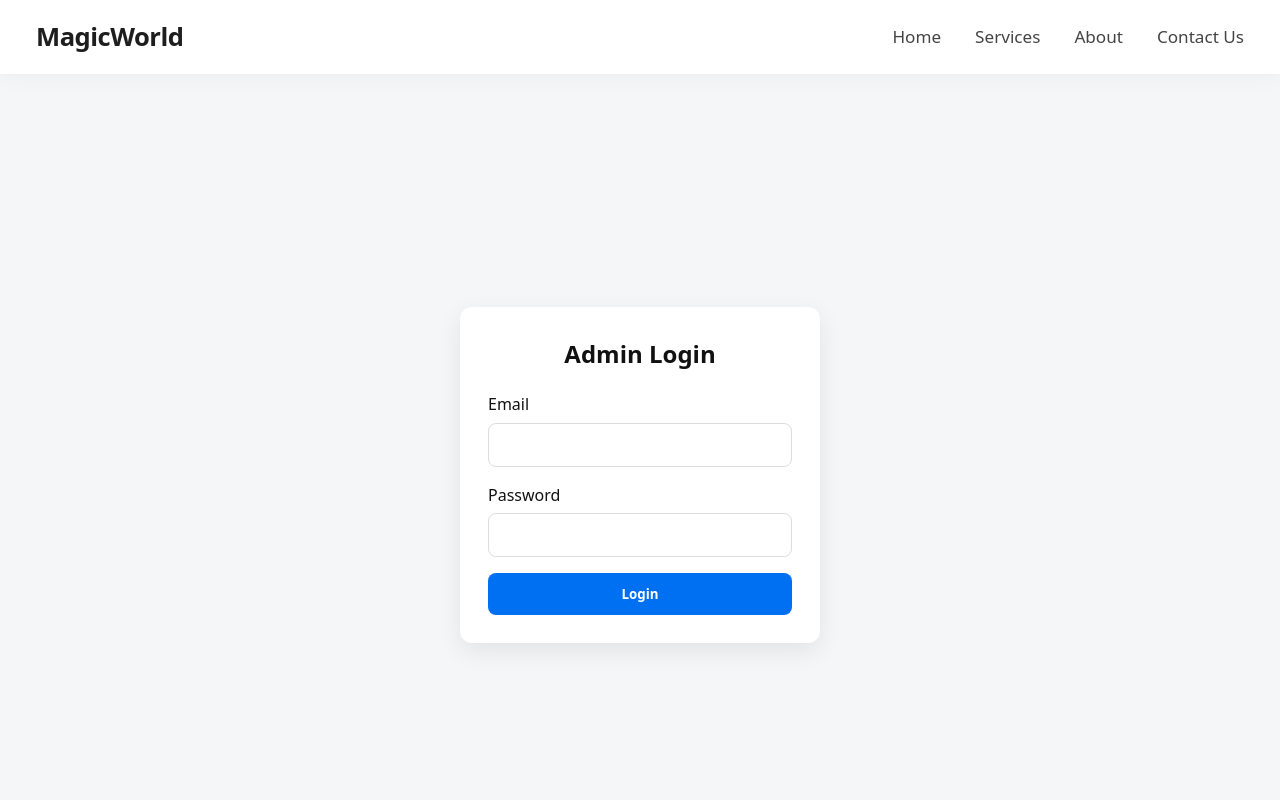
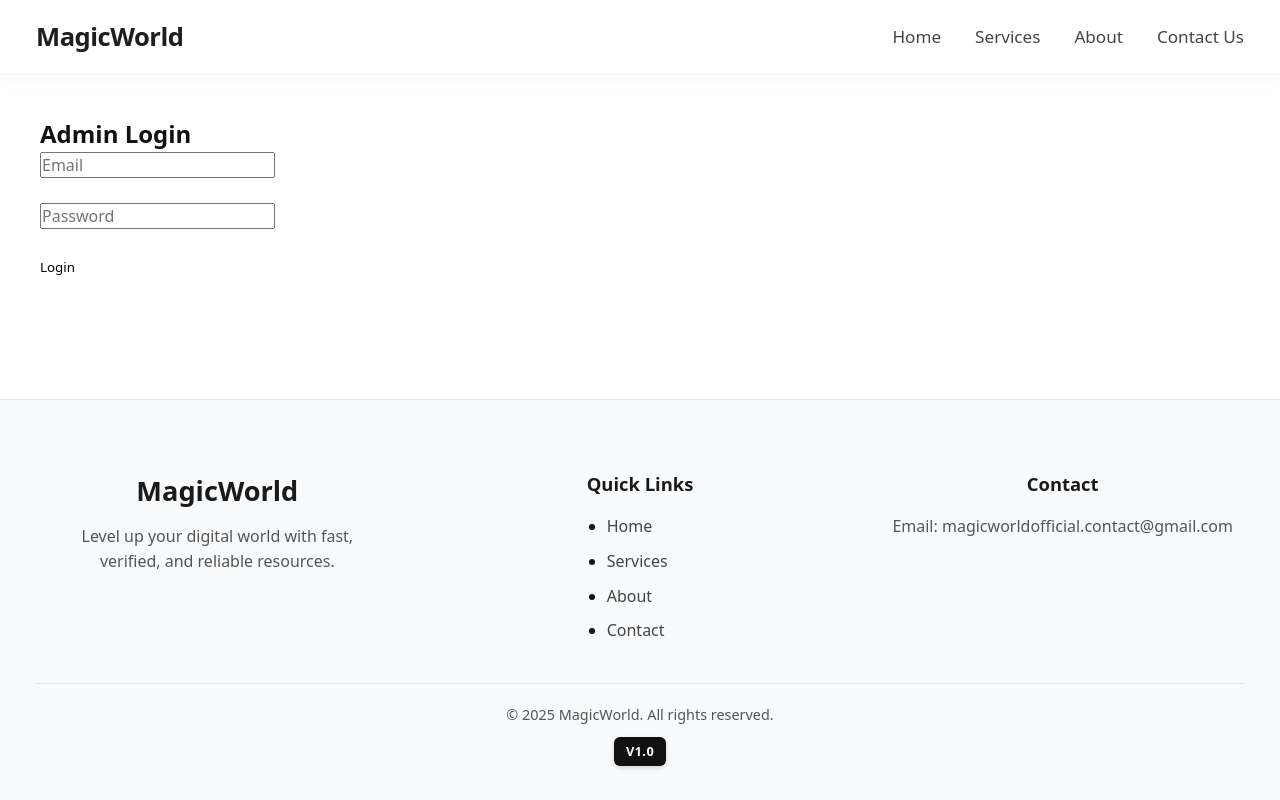
Before and after one commit to MagicWorld-Official/MagicWorld, a Next.js app: page /admin/login in a window 1280 px wide. Shown: the top 800 px of the page. Built offline with nearby package versions, Linux system fonts and the light colour scheme.

Commit message:
fix: enable secure cookies behind proxy

```diff
--- a/app/admin/login/page.tsx
+++ b/app/admin/login/page.tsx
@@ -1,30 +1,20 @@
 "use client";
 
 import { useState } from "react";
-import type { CSSProperties } from "react";
 
 export default function AdminLoginPage() {
   const [email, setEmail] = useState("");
   const [password, setPassword] = useState("");
-  const [loading, setLoading] = useState(false);
   const [error, setError] = useState("");
 
   const submit = async () => {
-    if (!email || !password) {
-      setError("Email and password are required");
-      return;
-    }
-
-    setLoading(true);
     setError("");
 
-    try {
     const res = await fetch(
       `${process.env.NEXT_PUBLIC_API_URL}/admin/login`,
       {
         method: "POST",
         headers: { "Content-Type": "application/json" },
-          credentials: "include",
         body: JSON.stringify({ email, password }),
       }
     );
@@ -33,107 +23,38 @@ export default function AdminLoginPage() {
 
     if (!res.ok || !data.success) {
       setError("Invalid credentials");
-        setLoading(false);
       return;
     }
 
-      // backend already set httpOnly cookie
+    // ✅ SAVE TOKEN
+    localStorage.setItem("adminToken", data.token);
+
+    // ✅ GO TO DASHBOARD
     window.location.href = "/admin";
-    } catch (err) {
-      setError("Server error. Try again.");
-      setLoading(false);
-    }
   };
 
   return (
-    <div style={styles.wrapper}>
-      <div style={styles.card}>
-        <h2 style={styles.title}>Admin Login</h2>
+    <div style={{ padding: 40 }}>
+      <h2>Admin Login</h2>
 
-        {error && <p style={styles.error}>{error}</p>}
+      {error && <p style={{ color: "red" }}>{error}</p>}
 
-        <div style={styles.field}>
-          <label>Email</label>
       <input
-            type="email"
+        placeholder="Email"
         value={email}
         onChange={(e) => setEmail(e.target.value)}
-            style={styles.input}
-            autoComplete="email"
       />
-        </div>
+      <br /><br />
 
-        <div style={styles.field}>
-          <label>Password</label>
       <input
         type="password"
+        placeholder="Password"
         value={password}
         onChange={(e) => setPassword(e.target.value)}
-            style={styles.input}
-            autoComplete="current-password"
       />
-        </div>
+      <br /><br />
 
-        <button
-          onClick={submit}
-          disabled={loading}
-          style={{
-            ...styles.button,
-            opacity: loading ? 0.7 : 1,
-          }}
-        >
-          {loading ? "Logging in..." : "Login"}
-        </button>
-      </div>
+      <button onClick={submit}>Login</button>
     </div>
   );
 }
-
-const styles: Record<string, CSSProperties> = {
-  wrapper: {
-    display: "flex",
-    justifyContent: "center",
-    alignItems: "center",
-    height: "100vh",
-    background: "#f4f6f8",
-  },
-  card: {
-    width: "360px",
-    padding: "28px",
-    background: "#fff",
-    borderRadius: "12px",
-    boxShadow: "0 8px 24px rgba(0,0,0,0.08)",
-  },
-  title: {
-    textAlign: "center",
-    marginBottom: "20px",
-  },
-  field: {
-    marginBottom: "16px",
-    display: "flex",
-    flexDirection: "column",
-    gap: "6px",
-  },
-  input: {
-    padding: "10px",
-    borderRadius: "8px",
-    border: "1px solid #ddd",
-    outline: "none",
-  },
-  button: {
-    width: "100%",
-    padding: "12px",
-    borderRadius: "8px",
-    border: "none",
-    background: "#0070f3",
-    color: "#fff",
-    fontWeight: 600,
-    cursor: "pointer",
-  },
-  error: {
-    color: "red",
-    marginBottom: "12px",
-    textAlign: "center",
-    fontSize: "14px",
-  },
-};
```
Also changed, not shown: app/admin/page.tsx (+22 -67 lines). Lines whose indentation alone changed are shown as unchanged.
